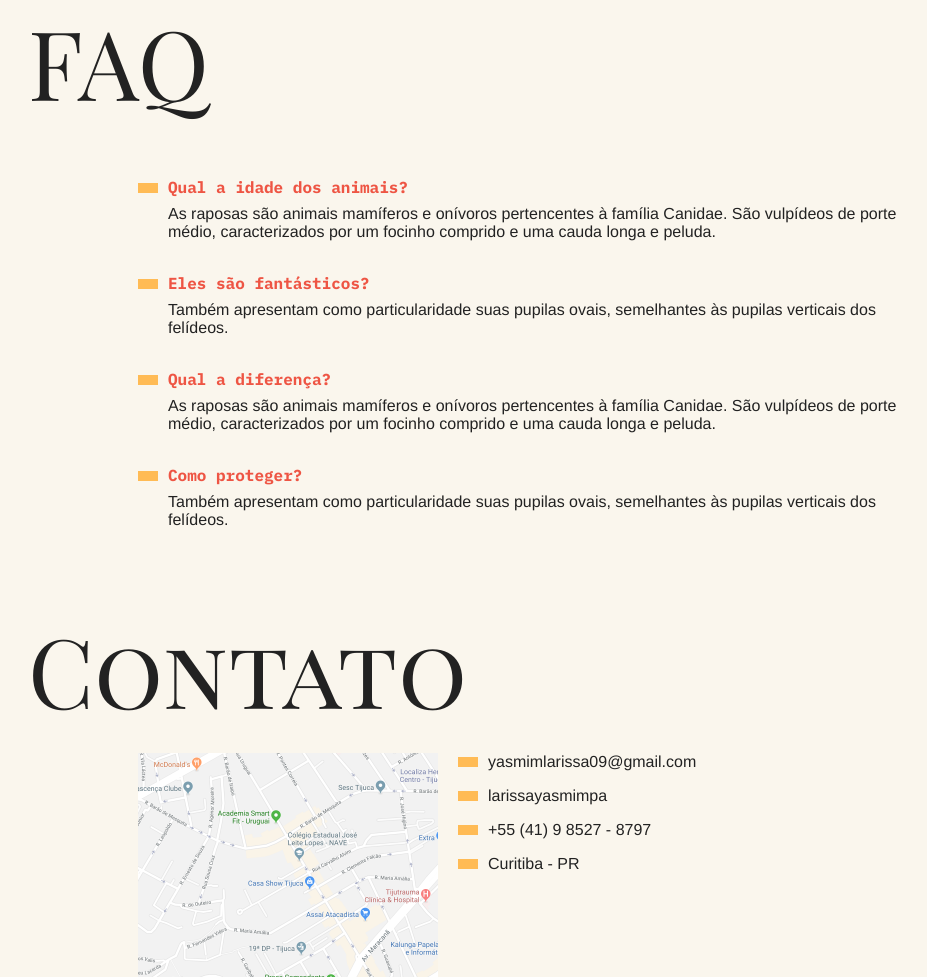
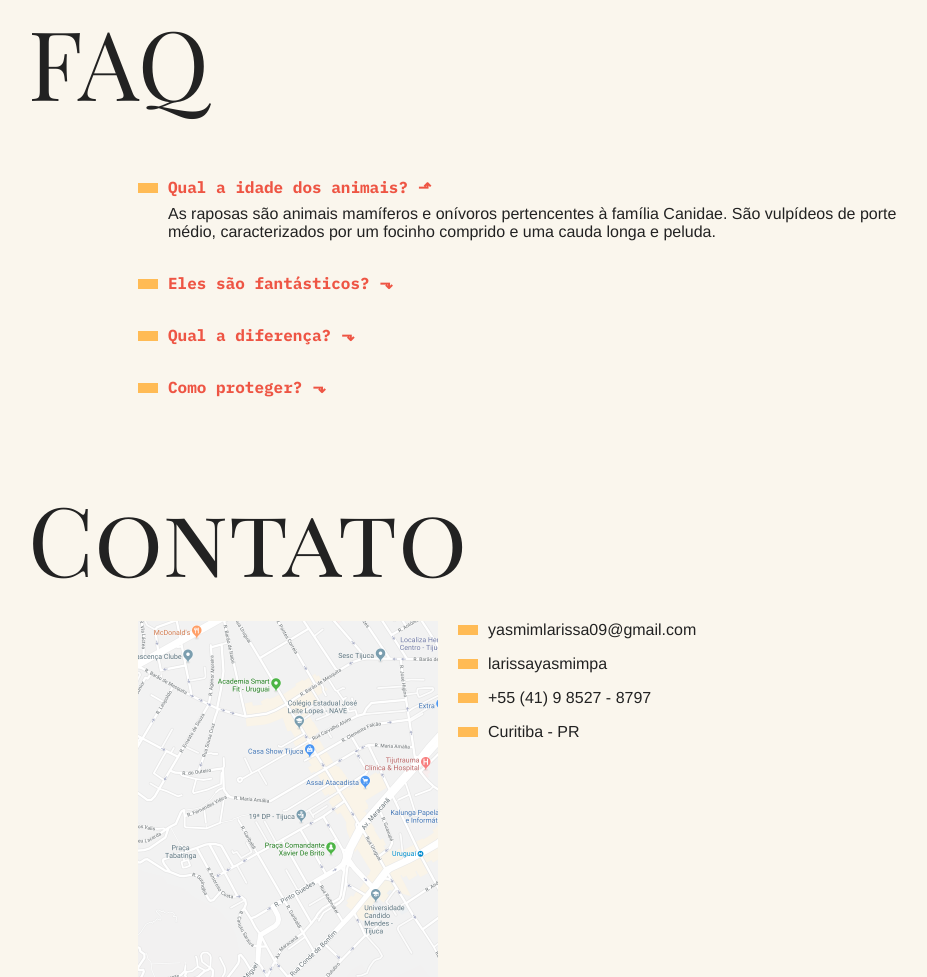
Before and after one commit to larissayasmim/animais-fantasticos, a plain HTML site: page index.html in a window 1280 px wide. Shown: the part 801-1778 px from the top of the page, without its empty margins (162-1089 px from the left). Drawn offline with Linux system fonts and the light colour scheme.

Commit message:
Estiliza a categoria Faq.

```diff
--- a/css/style.css
+++ b/css/style.css
@@ -133,6 +133,7 @@ body {
     margin-top: 2rem;
     margin-bottom: .5rem;
     color: #E54;
+    cursor: pointer ;
 }
 
 .faq-lista dt::before {
@@ -239,3 +240,34 @@ body {
         transform: translate3d(0, 0, 0);
     }
 }
+
+
+
+.js .js-accordion dd {
+    display: none;
+  }
+
+  .js-accordion dt::after {
+    content: '⬎';
+    margin-left: 10px;
+  }
+
+  .js-accordion dt.ativo::after {
+    content: '⬏';
+  }
+
+  .js-accordion dd.ativo {
+    display: block;
+    animation: slideDown .5s forwards;
+  }
+
+  @keyframes slideDown {
+    from {
+      opacity: 0;
+      max-height: 0;
+    }
+    to {
+      max-height: 200px;
+      opacity: 1;
+    }
+  }
--- a/index.html
+++ b/index.html
@@ -94,7 +94,7 @@
     </section>
     <section class="grid-section faq" id="faq" >
         <h1 class="titulo">FAQ</h1>
-        <dl class="faq-lista" >
+        <dl class="faq-lista js-accordion" >
             <dt>Qual a idade dos animais?</dt>
             <dd>As raposas são animais mamíferos e onívoros pertencentes à família Canidae. São vulpídeos de porte médio, caracterizados por um focinho comprido e uma cauda longa e peluda.</dd>
             <dt>Eles são fantásticos?</dt>
--- a/script.js
+++ b/script.js
@@ -1,3 +1,5 @@
+function initTabNav() {
+
 const tabMenu = document.querySelectorAll('.js-tabmenu li');
 const tabContent = document.querySelectorAll('.js-tabcontent section');
 
@@ -17,3 +19,29 @@ if(tabMenu.length && tabContent.length) {
     });
   });
 }
+}
+
+initTabNav();
+
+
+
+
+function initAccordion() {
+    const accordionList = document.querySelectorAll('.js-accordion dt');
+    const activeClass = 'ativo';
+
+    if(accordionList.length) {
+      accordionList[0].classList.add(activeClass);
+      accordionList[0].nextElementSibling.classList.add(activeClass);
+
+      function activeAccordion() {
+        this.classList.toggle(activeClass);
+        this.nextElementSibling.classList.toggle(activeClass);
+      }
+
+      accordionList.forEach((item) => {
+        item.addEventListener('click', activeAccordion);
+      });
+    }
+  }
+  initAccordion();
```
